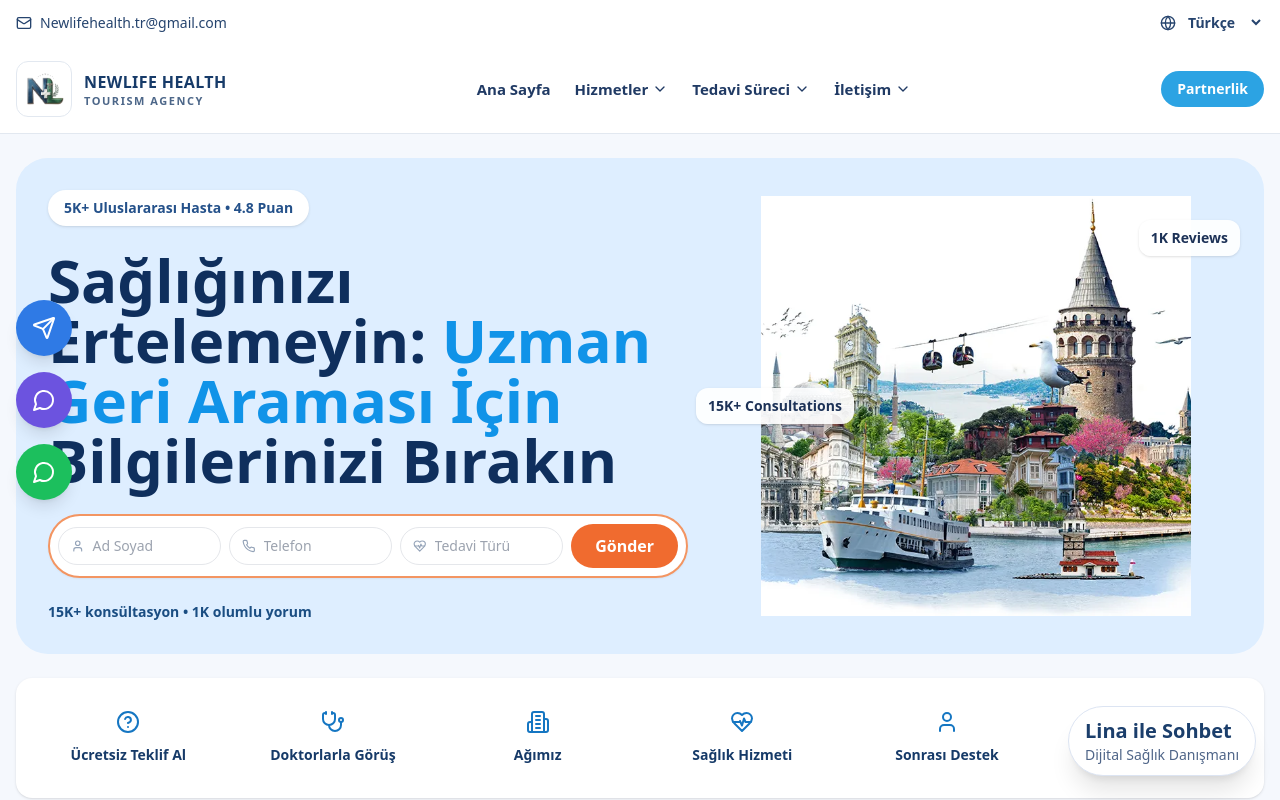
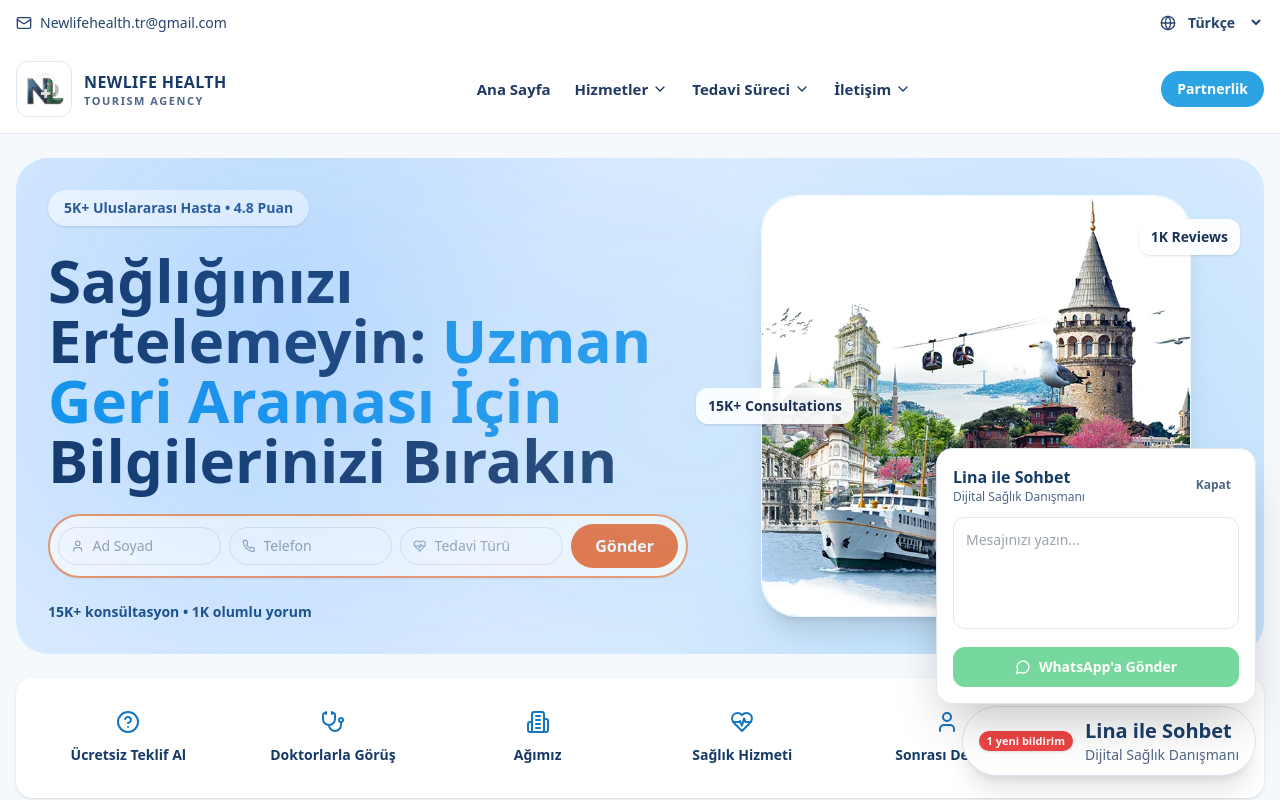
Before and after one commit to ibrahimtkmz/newlifehealth, a Next.js app: page / in a window 1280 px wide. Shown: the top 800 px of the page. Built offline with nearby package versions, Linux system fonts and the light colour scheme.

Commit message:
Enhance hero visuals and auto-open Lina chat notification

```diff
--- a/app/globals.css
+++ b/app/globals.css
@@ -204,3 +204,22 @@ body {
     background-position: 0% 0%;
   }
 }
+
+.hero-slide-pulse {
+  background: radial-gradient(circle at 22% 35%, rgba(75, 155, 255, 0.35), transparent 46%),
+    radial-gradient(circle at 78% 70%, rgba(16, 147, 232, 0.26), transparent 50%),
+    radial-gradient(circle at 55% 52%, rgba(255, 255, 255, 0.2), transparent 58%);
+  animation: heroSlidePulse 3.8s ease-in-out infinite;
+}
+
+@keyframes heroSlidePulse {
+  0%,
+  100% {
+    opacity: 0.5;
+    transform: scale(1);
+  }
+  50% {
+    opacity: 0.95;
+    transform: scale(1.04);
+  }
+}
--- a/app/page.jsx
+++ b/app/page.jsx
@@ -2,12 +2,11 @@
 
 import Image from "next/image";
 import Link from "next/link";
-import { useMemo, useRef, useState } from "react";
+import { useEffect, useMemo, useRef, useState } from "react";
 import {
   Mail,
   ChevronDown,
   MessageCircle,
-  Send,
   Quote,
   Globe,
   Phone,
@@ -473,6 +472,7 @@ export default function HomePage() {
   };
   const [menuOpen, setMenuOpen] = useState(false);
   const [chatOpen, setChatOpen] = useState(false);
+  const [chatHasNotification, setChatHasNotification] = useState(false);
   const [chatMessage, setChatMessage] = useState("");
   const [formSent, setFormSent] = useState(false);
   const [leadEmail, setLeadEmail] = useState("");
@@ -585,6 +585,15 @@ export default function HomePage() {
     setTimeout(() => setLeadSent(false), 3000);
   };
 
+  useEffect(() => {
+    const timer = window.setTimeout(() => {
+      setChatHasNotification(true);
+      setChatOpen(true);
+    }, 1400);
+
+    return () => window.clearTimeout(timer);
+  }, []);
+
   return (
     <main className="min-h-screen overflow-x-hidden bg-[#f5f8fd] text-[#1d3257]">
       <header className="border-b border-slate-200 bg-white">
@@ -642,7 +651,8 @@ export default function HomePage() {
       </header>
 
       <section id="anasayfa" className="mx-auto w-full max-w-[1280px] scroll-mt-28 px-4 pb-6 pt-6">
-        <div className="grid items-center gap-8 rounded-[2rem] bg-[#deeeff] px-5 py-8 md:px-8 lg:grid-cols-[1.25fr_1fr]">
+        <div className="relative grid items-center gap-8 overflow-hidden rounded-[2rem] bg-[#deeeff] px-5 py-8 md:px-8 lg:grid-cols-[1.25fr_1fr]">
+          <div className="hero-slide-pulse pointer-events-none absolute inset-0" />
           <div className="space-y-6">
             <span className="inline-block rounded-full bg-white px-4 py-2 text-sm font-semibold text-[#24518a] shadow">{t.heroTag}</span>
             <h1 className="text-4xl font-bold leading-tight text-[#0f2f5d] md:text-6xl">
@@ -670,8 +680,8 @@ export default function HomePage() {
           <div className="relative">
             <div className="absolute -left-6 top-1/2 z-10 -translate-y-1/2 rounded-xl bg-white/90 px-3 py-2 text-sm font-semibold shadow">15K+ Consultations</div>
             <div className="absolute -right-2 top-6 z-10 rounded-xl bg-white/90 px-3 py-2 text-sm font-semibold shadow">1K Reviews</div>
-            <div className="mx-auto max-w-[430px] overflow-hidden">
-              <Image src="/header-slide.webp" alt="Doctor consultation visual" width={520} height={640} className="h-[420px] w-full object-cover object-center" />
+            <div className="mx-auto max-w-[430px] overflow-hidden rounded-[2.2rem] border border-white/70 shadow-xl">
+              <Image src="/header-slide.webp" alt="Doctor consultation visual" width={520} height={640} className="h-[420px] w-full rounded-[2.2rem] object-cover object-center" />
             </div>
           </div>
         </div>
@@ -971,10 +981,16 @@ export default function HomePage() {
       </footer>
 
       <button
-        onClick={() => setChatOpen(true)}
+        onClick={() => {
+          setChatOpen(true);
+          setChatHasNotification(false);
+        }}
         className="fixed bottom-6 right-6 z-40 flex items-center gap-3 rounded-full border border-[#dce4f2] bg-white px-4 py-2.5 text-left shadow-xl transition hover:shadow-2xl"
       >
-                <div className="hidden md:block">
+        {chatHasNotification && (
+          <span className="rounded-full bg-[#ef4444] px-2 py-0.5 text-[11px] font-bold text-white shadow">1 yeni bildirim</span>
+        )}
+        <div className="hidden md:block">
           <p className="text-xl font-semibold text-[#1b3e6b]">{t.consultant}</p>
           <p className="text-sm text-[#4f6588]">{t.consultantSub}</p>
         </div>
@@ -1011,17 +1027,6 @@ export default function HomePage() {
         </div>
       )}
 
-      <div className="fixed left-4 top-1/2 z-40 hidden -translate-y-1/2 flex-col gap-4 md:flex">
-        <button className="inline-flex h-14 w-14 items-center justify-center rounded-full bg-[#2f7ae5] text-white shadow-lg" aria-label="Telegram">
-          <Send className="h-6 w-6" />
-        </button>
-        <button className="inline-flex h-14 w-14 items-center justify-center rounded-full bg-[#6c53df] text-white shadow-lg" aria-label="Viber">
-          <MessageCircle className="h-6 w-6" />
-        </button>
-        <button className="inline-flex h-14 w-14 items-center justify-center rounded-full bg-[#1cbf5d] text-white shadow-lg" aria-label="WhatsApp">
-          <MessageCircle className="h-6 w-6" />
-        </button>
-      </div>
     </main>
   );
 }
```
